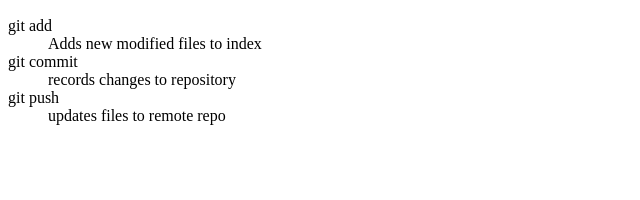
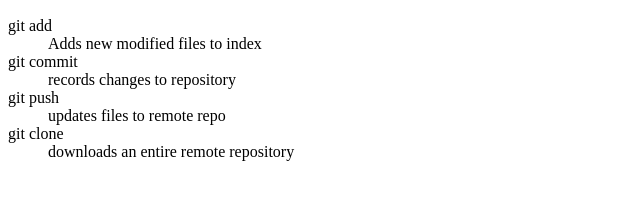
Before and after one commit to Design1Geek6/lerning-git, a plain HTML site: page index.html in a window 1280 px wide. Shown: the part 110-310 px from the top of the page, without its empty margins (0-640 px from the left). Drawn offline with Linux system fonts and the light colour scheme.

Commit message:
Add git clone definition

```diff
--- a/index.html
+++ b/index.html
@@ -13,6 +13,8 @@
 		<dd>records changes to repository</dd>
 		<dt>git push</dt>
 		<dd>updates files to remote repo</dd>
+		<dt>git clone</dt>
+		<dd>downloads an entire remote repository</dd>
 	</dl>
 </body>
 </html>
```
